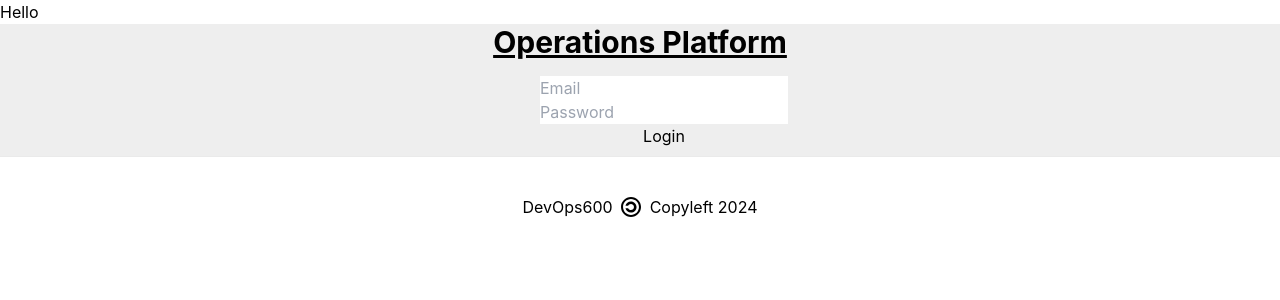
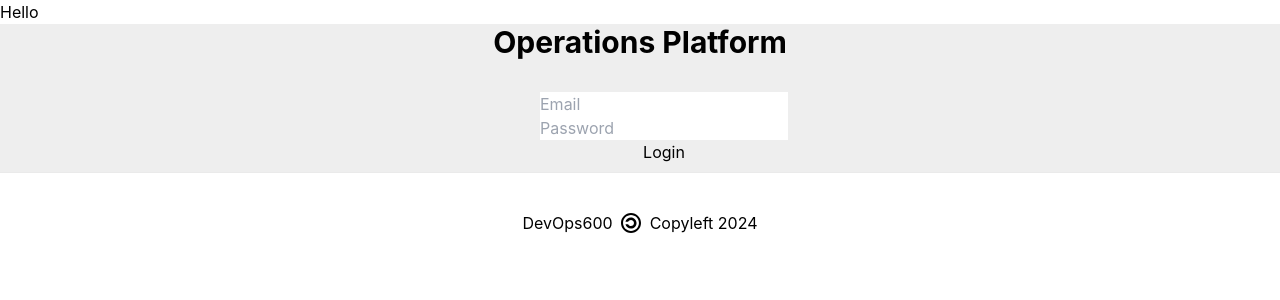
Before and after one commit to devops-600/next, a Next.js app: page / in a window 1280 px wide. Shown: the top 300 px of the page. Built offline with nearby package versions, Linux system fonts and the light colour scheme.

Commit message:
fix index

```diff
--- a/app/page.tsx
+++ b/app/page.tsx
@@ -1,8 +1,9 @@
-import styles from "./page.module.css"
+"use client";
+import styles from "./page.module.css";
 
-export const metadata = {
-  title: "Operations Platform",
-};
+// export const metadata = {
+//   title: "Operations Platform",
+// };
 
 export default function Page() {
   const handleClick = (e) => {
@@ -11,7 +12,7 @@
   };
   return (
     <div className={styles.index}>
-      <h1 className="text-3xl font-bold underline mb-4">Operations Platform</h1>
+      <h1 className="text-3xl font-bold mb-8">Operations Platform</h1>
       <div className={styles.center}>
         <form>
           <input type="email" name="email" placeholder="Email" required />
```
